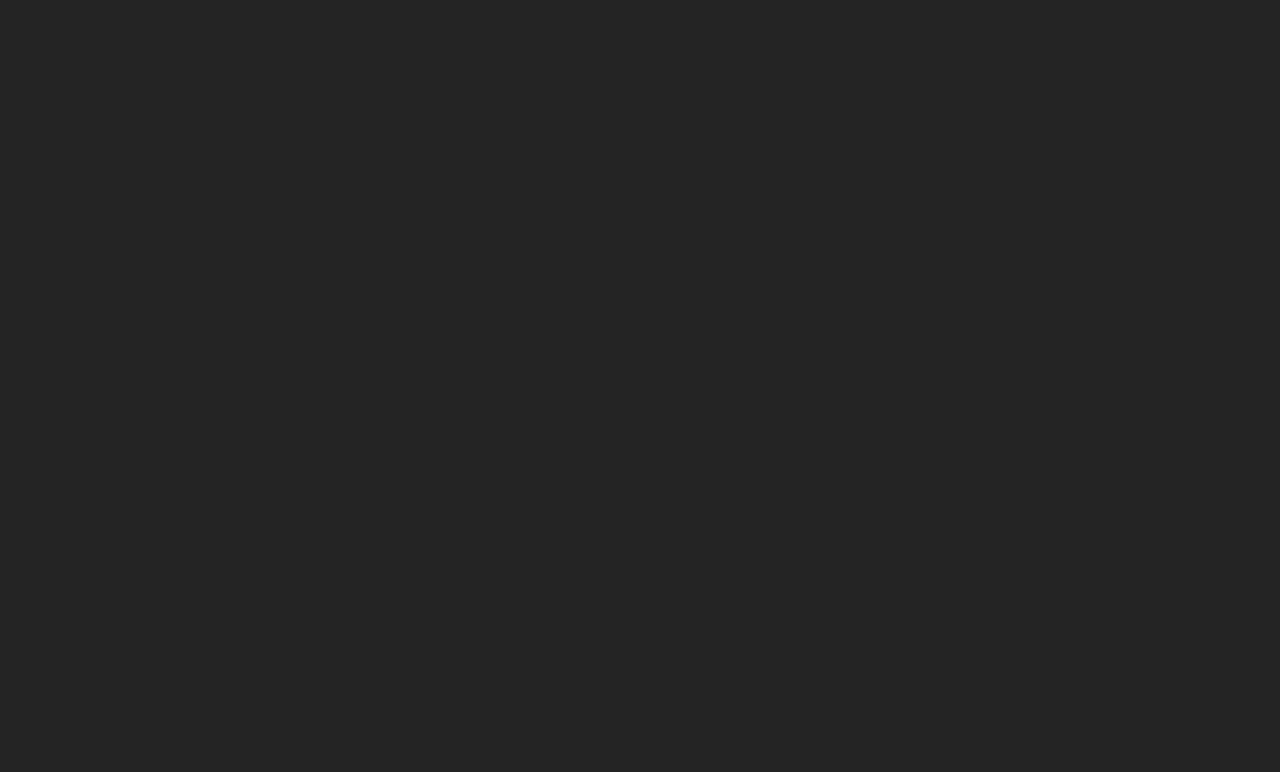
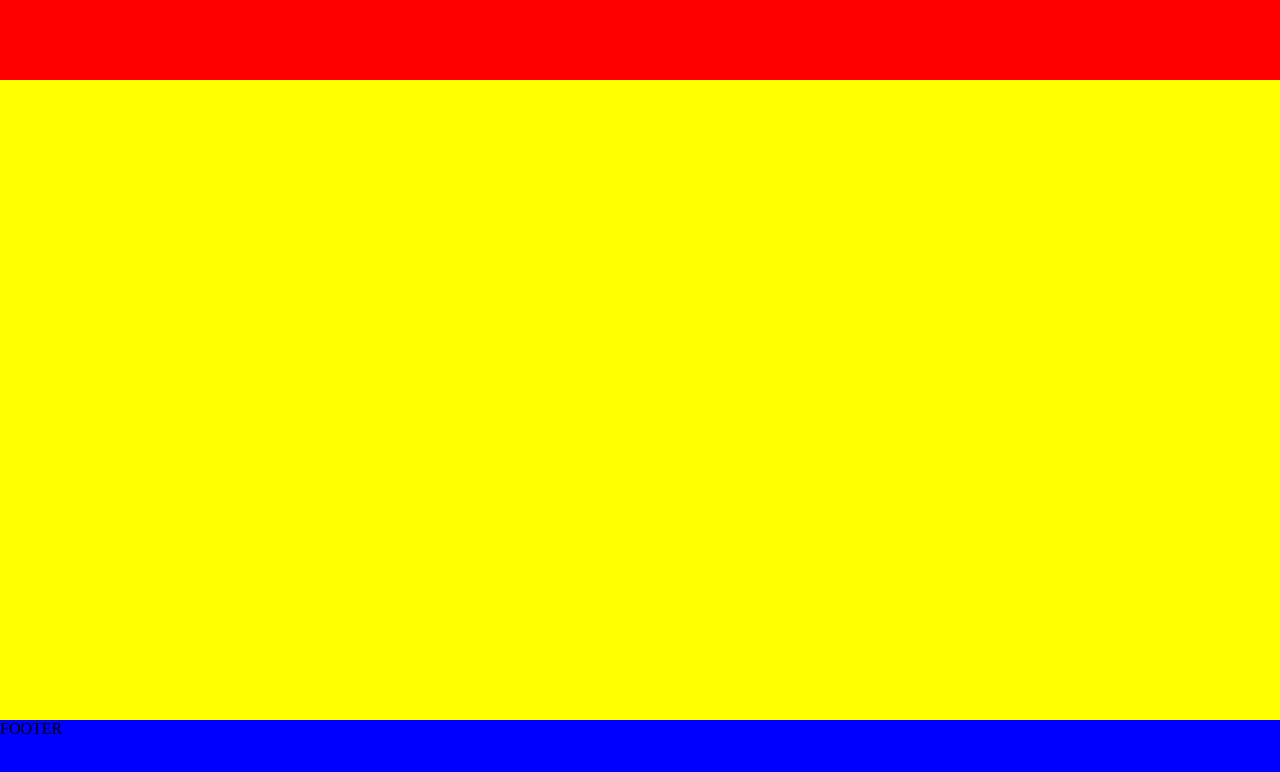
Before and after one commit to CatalinaScheleff/Portfolio, a React (Vite) app in the folder my-portfolio/: page / in a window 1280 px wide. Shown: the top 772 px of the page. Built offline with nearby package versions, Linux system fonts and the light colour scheme.

Commit message:
main grid

```diff
--- a/my-portfolio/src/App.jsx
+++ b/my-portfolio/src/App.jsx
@@ -2,7 +2,9 @@ import { BrowserRouter} from "react-router-dom";
 // import { useState } from 'react'
 // import reactLogo from './assets/react.svg'
 // import viteLogo from '/vite.svg'
-import { BackgroundCon } from "./components/AppElements";
+import { BackgroundCon, ContentCon } from "./components/AppElements";
+import { Navbar } from "./components/navbar/navbar";
+import { Footer } from "./components/footer/footer";
 
 
 function App() {
@@ -11,7 +13,11 @@ function App() {
     <>
       <BrowserRouter>
       <BackgroundCon id="BackgroundCon">
+        <Navbar/>
+        <ContentCon id="ContentCon">
 
+        </ContentCon>
+       <Footer/>
       </BackgroundCon>
       </BrowserRouter>
     </>
--- a/my-portfolio/src/components/AppElements.jsx
+++ b/my-portfolio/src/components/AppElements.jsx
@@ -1,9 +1,20 @@
 import styled from "styled-components";
 
 export const BackgroundCon = styled.div`
-background-color: #242424;
+background-color: black;
   min-height: 100vh;
-  display: flex;
-  align-items: center;
-  justify-content: center;
+  /* height: fit-content;
+  width: 100%;
+  min-width: 320px; */
+  display: grid;
+  /* grid-template-areas:  'navbar'
+                        'content'
+                        'footer'; */
+  grid-template-rows: 10% auto 10%;
+  margin: 0;
+
 `;
+
+export const ContentCon = styled.div`
+  background-color: yellow;
+`
--- /dev/null
+++ b/my-portfolio/src/components/footer/FooterElements.jsx
@@ -0,0 +1,5 @@
+import styled from "styled-components";
+
+export const FooterCon = styled.div`
+    background-color: blue;
+`
--- /dev/null
+++ b/my-portfolio/src/components/footer/footer.jsx
@@ -0,0 +1,10 @@
+import { FooterCon } from "./FooterElements"
+
+
+export const Footer = () => {
+    return (
+        <FooterCon>
+            FOOTER
+        </FooterCon>
+    )
+}
--- /dev/null
+++ b/my-portfolio/src/components/navbar/NavbarElements.jsx
@@ -0,0 +1,5 @@
+import styled from "styled-components";
+
+export const NavbarCon = styled.div`
+    background-color: red;
+`
--- /dev/null
+++ b/my-portfolio/src/components/navbar/navbar.jsx
@@ -0,0 +1,10 @@
+import { NavbarCon } from "./NavbarElements"
+
+
+export const Navbar = () => {
+    return (
+        <NavbarCon>
+
+        </NavbarCon>
+    )
+}
```
